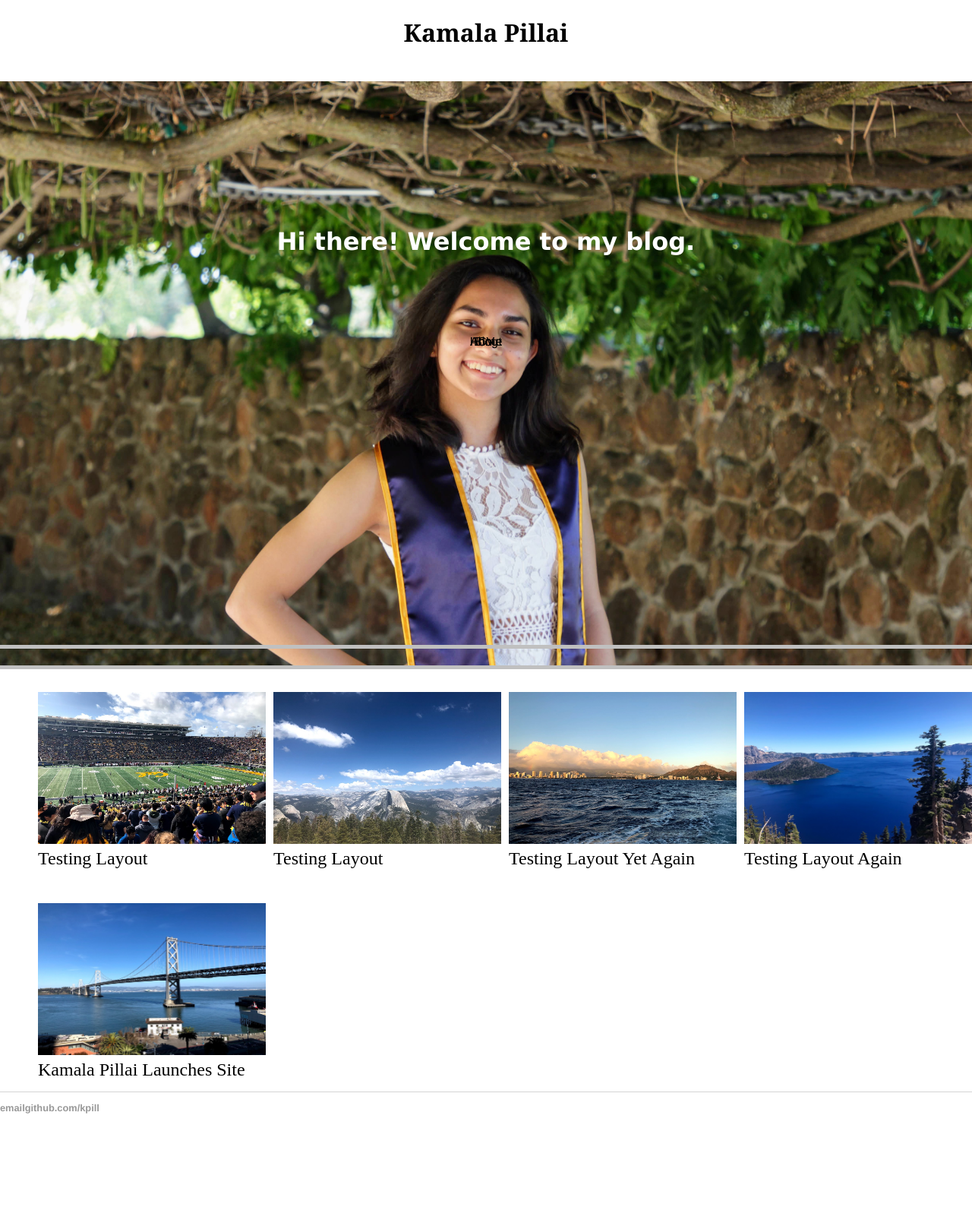
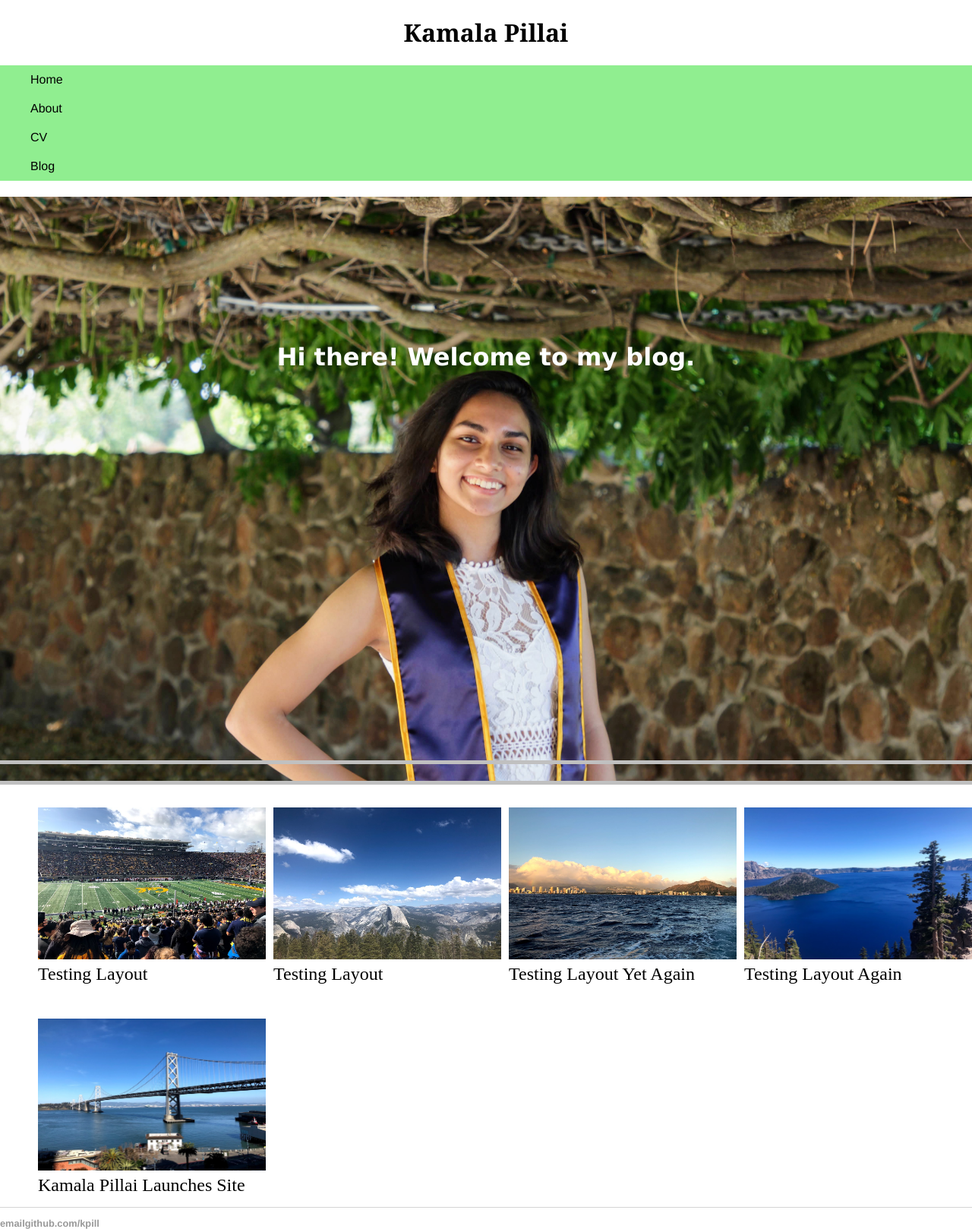
Before and after one commit to kpill/kpill.github.io, a Jekyll site: the page built from index.html, in a window 1280 px wide. Shown: the whole page at 76% size. Built offline with Jekyll 4.4.1, drawn with Linux system fonts in a browser that asks for light colours; before the commit the page ends 1466 px from its top, so only the background shows below that.

Commit message:
Update default.html

```diff
--- a/_layouts/default.html
+++ b/_layouts/default.html
@@ -10,14 +10,14 @@
 		</header>
 		<body>
 			<nav>
-	    		<div class="topnav-centered">
+	    		<!--<div class="topnav-centered">*/-->
 				<ul>
 	        			<a class= "nav" href="/">Home</a></li>
 		        		<a class= "nav" href="/about">About</a></li>
 	        			<a class= "nav" href="/cv">CV</a></li>
 	        			<a class= "nav" href="/blog">Blog</a></li>
 				</ul>
-	    		</div>
+	    		<!--</div>-->
 			</nav>
 			<div class="container">
 
```
